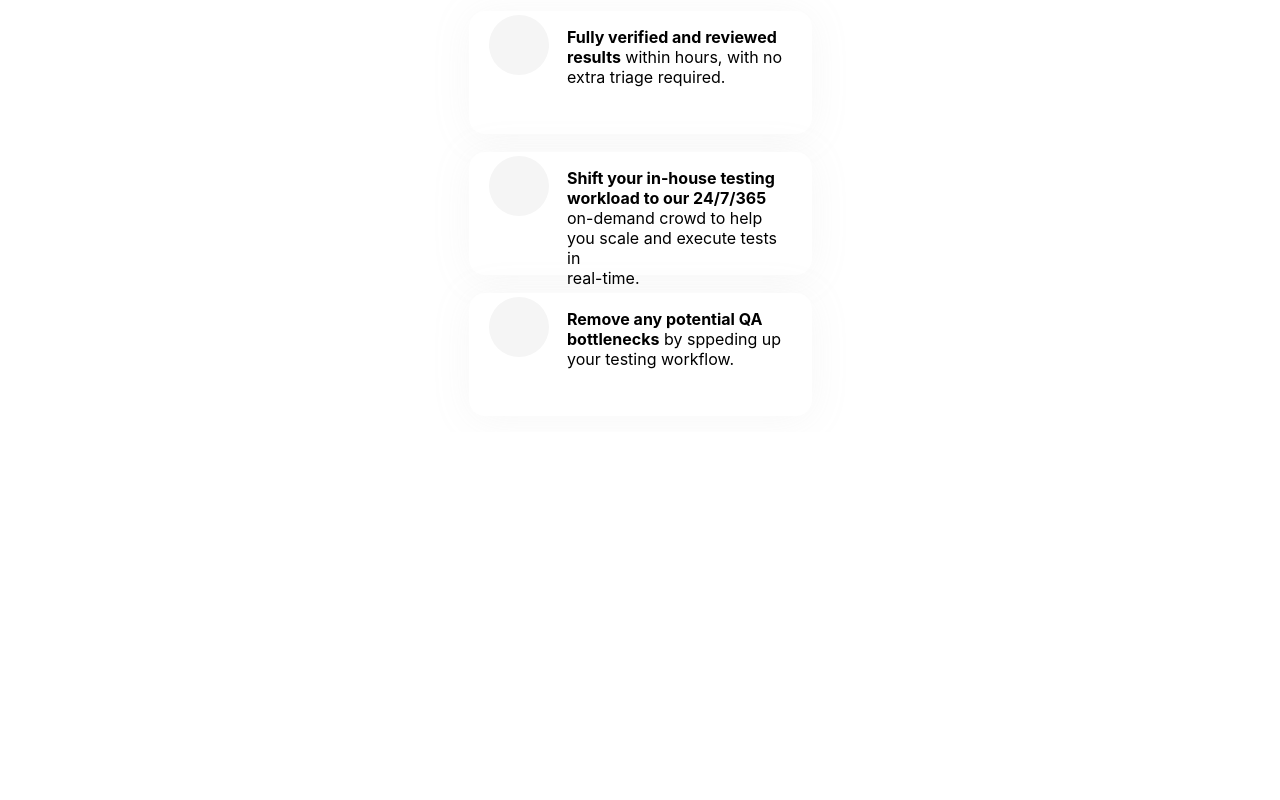
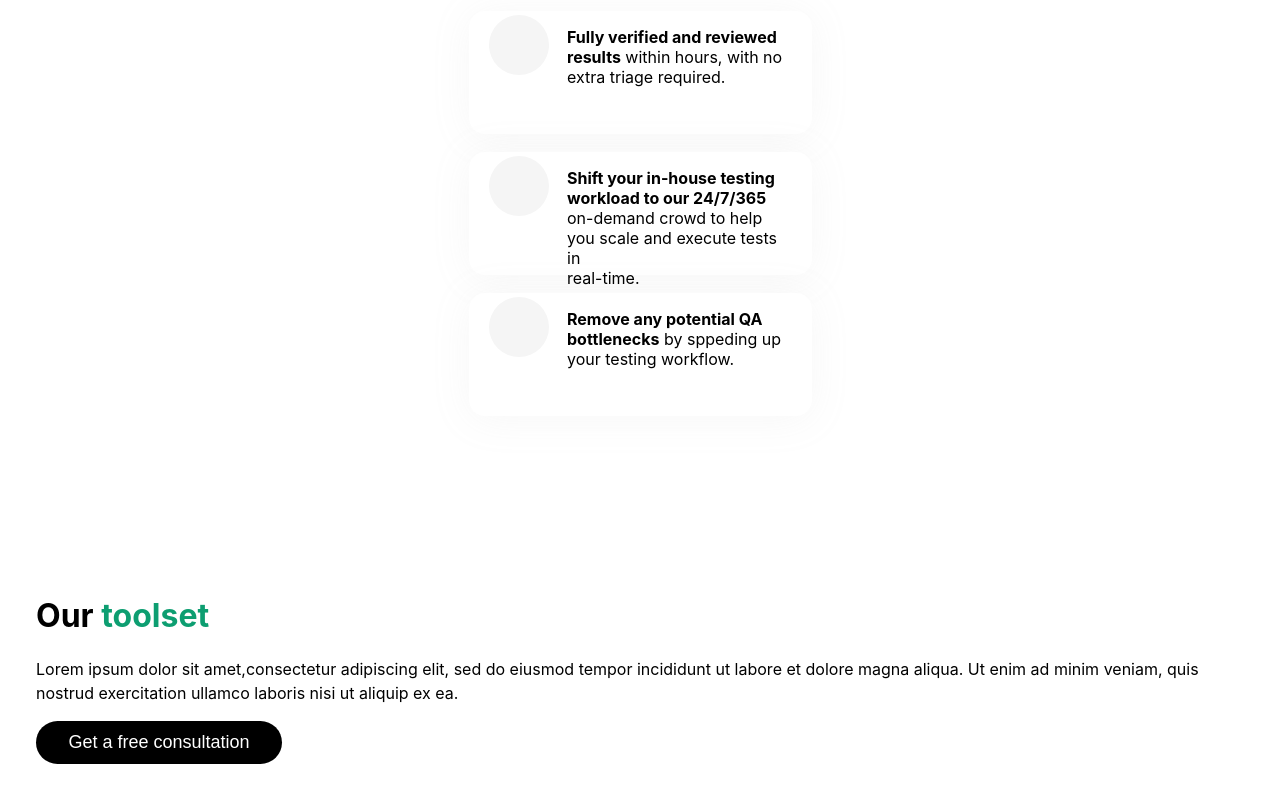
Before and after one commit to a11ysolutions/website, a React (Create React App) app: page /functional in a window 1280 px wide. Shown: the part 1730-2530 px from the top of the page. Before the commit the page ends 2162 px from the top, so only its background shows below. Built offline with nearby package versions, Linux system fonts and the light colour scheme.

Commit message:
feat: add our-toolset section in functional view

```diff
--- a/src/Components/Functional/Functional.js
+++ b/src/Components/Functional/Functional.js
@@ -53,6 +53,18 @@ function Functional() {
                     </AchievementCard>
                 </div>
             </div>
+            <div
+                className="functional-header-text-button"
+                style={{ marginTop: "139px" }}
+            >
+                <h1>Our <span style={{ color: "#0D9E71" }}>toolset</span></h1>
+                <p>
+                    Lorem ipsum dolor sit amet,consectetur adipiscing elit, sed do eiusmod tempor
+                    incididunt ut labore et dolore magna aliqua. Ut enim ad minim veniam, quis nostrud
+                    exercitation ullamco laboris nisi ut aliquip ex ea.
+                    </p>
+                <Button size="large">Get a free consultation</Button>
+            </div>
         </div>
     )
 }
```
